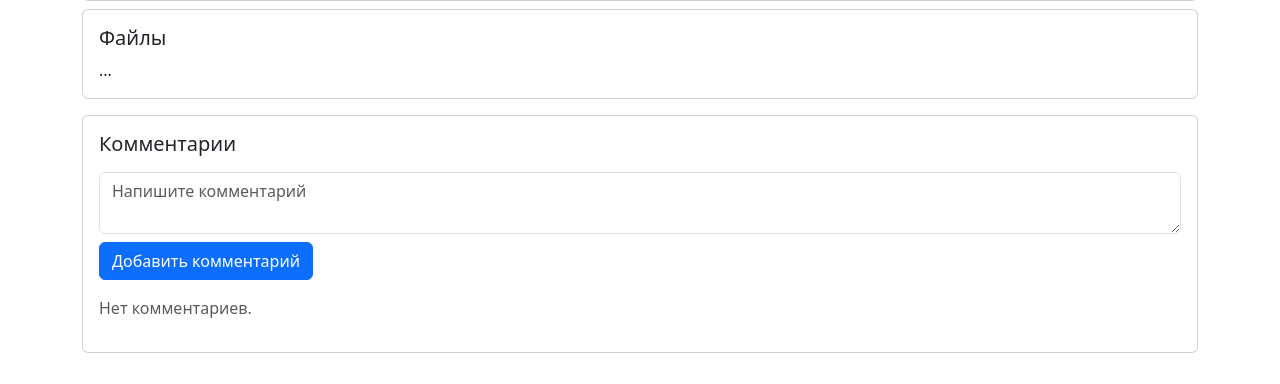
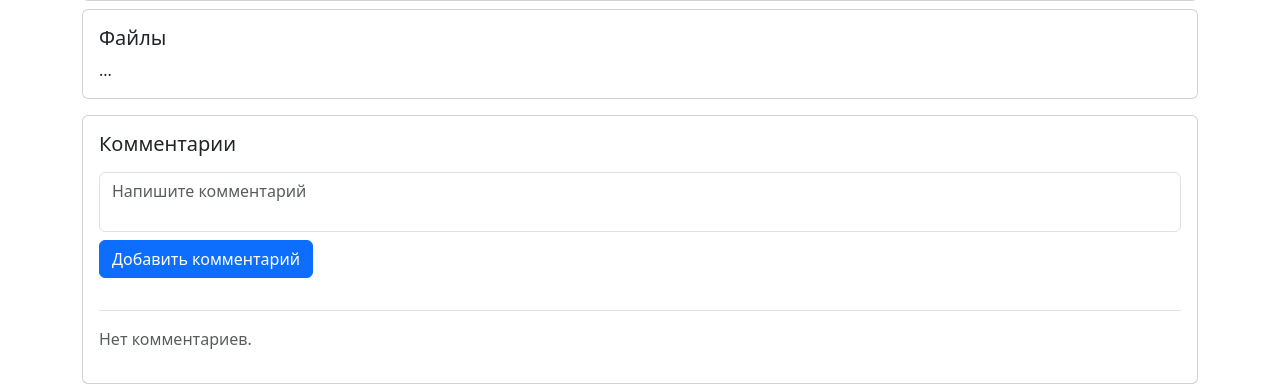
Before and after one commit to DenisKoleda/zetapanel_django, a Django app: page /tasks/7/view/ in a window 1280 px wide. Shown: the part 609-993 px from the top of the page. Before the commit the page ends 962 px from the top, so only its background shows below. Run offline with Django 4.2, Linux system fonts and the light colour scheme; data comes from the database, SQL or seed files in the repository; both versions use the stored data as it was after the commit; some libraries are stand-ins or nearby versions.

Commit message:
fix border

```diff
--- a/app/app/settings.py
+++ b/app/app/settings.py
@@ -34,6 +34,7 @@ ALLOWED_HOSTS = []
 INSTALLED_APPS = [
     'home.apps.HomeConfig',
     'task.apps.TaskConfig',
+    'django_htmx',
     'django.contrib.admin',
     'django.contrib.auth',
     'django.contrib.contenttypes',
@@ -44,6 +45,7 @@ INSTALLED_APPS = [
 
 MIDDLEWARE = [
     'django.middleware.security.SecurityMiddleware',
+    'django_htmx.middleware.HtmxMiddleware',
     'django.contrib.sessions.middleware.SessionMiddleware',
     'django.middleware.common.CommonMiddleware',
     'django.middleware.csrf.CsrfViewMiddleware',
--- a/app/task/templates/task_view.html
+++ b/app/task/templates/task_view.html
@@ -4,6 +4,8 @@
 {% block title %}<title>ZetaPanel | Задача {{task.id}}</title>{% endblock %}
 
 {% block content %}
+
+<script src="https://unpkg.com/htmx.org@1.9.8"></script>
 
 <div class="container-lg mt-3">
     <h2 class="task-title mb-3">Задача #{{ task.id }}</h2>
@@ -49,15 +51,16 @@
             <h5 class="card-title mb-3">Комментарии</h5>
             <form action="{% url 'add_comment' task.id %}" method="POST" class="mb-3" onsubmit="return validateCommentForm()">
                 {% csrf_token %}
-                <textarea name="content" class="form-control mb-2" placeholder="Напишите комментарий"></textarea>
+                <textarea name="content" class="form-control mb-2" placeholder="Напишите комментарий" rows="2" style="resize: none; overflow-y: hidden; height: 60px;" oninput="autoResize(this)"></textarea>
                 <button type="submit" class="btn btn-primary">Добавить комментарий</button>
             </form>
+            <div class="mb-3 pb-3 border-bottom"></div>
             {% for comment in comments %}
             <div class="{% if not forloop.last %}mb-3 pb-3 border-bottom{% else %}mb-3{% endif %}">
                 <div class="d-flex justify-content-between align-items-start">
                     <h6 class="mb-1"><i class="bi bi-person-fill"></i> {{ comment.author.first_name }} {{ comment.author.last_name }}</h6>
                     <div>
-                        <small class="text-muted">{{ comment.created_at | date:"f j.m.Y" }}</small>
+                        <small class="text-muted">{{ comment.created_at | date:"H:i j.m.Y" }}</small>
                         {% if request.user == comment.author %}
                         <form action="{% url 'delete_comment' task.id comment.id %}" method="POST" class="d-inline">
                             {% csrf_token %}
@@ -78,6 +81,12 @@
 
 </div>
 
+<script>
+    function autoResize(textarea) {
+      textarea.style.height = 'auto';  // Сбрасываем высоту до автоматической
+      textarea.style.height = textarea.scrollHeight + 'px';  // Устанавливаем высоту на основе содержимого
+    }
+    </script>
 <script>
     function validateCommentForm() {
         // Check if the comment textarea is empty
```
Also changed, not shown: app/task/templates/tasks_list.html (+5 -5 lines), app/db.sqlite3.
